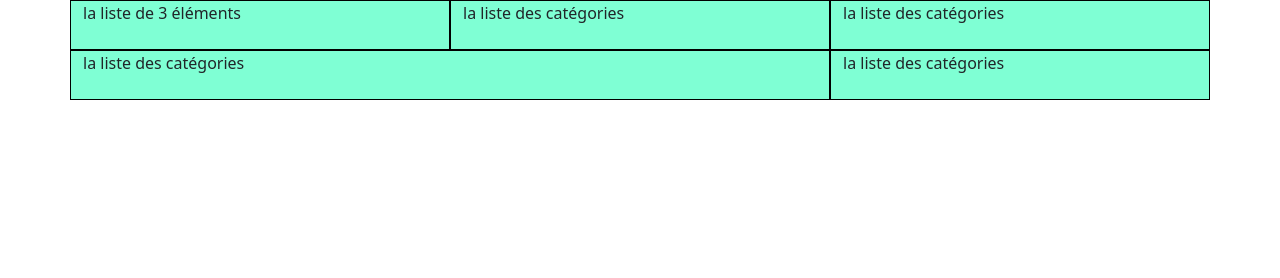
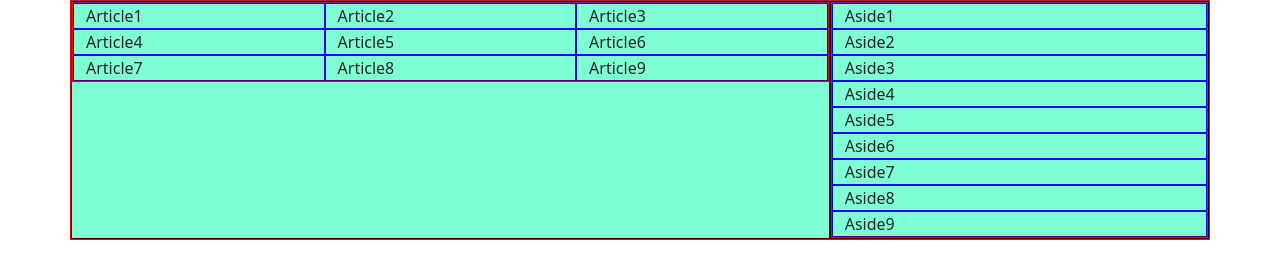
Before and after one commit to Jery2022/studi, a plain HTML site: page index.html in a window 1280 px wide. Drawn offline with nearby package versions, Linux system fonts and the light colour scheme.

Commit message:
Fin du cours du 08-03-2023

```diff
--- a/assets/css/style.css
+++ b/assets/css/style.css
@@ -1,8 +1,14 @@
-*{
-  min-height: 50px;
+main.div,
+section,
+aside {
+  background-color: aquamarine;
+  border: 1px solid black;
+}
+.row {
+  border: 1px solid red;
 }
 
-div.row div {
-  background-color: aquamarine;
-  border: 1px solid black;
-}a
+article,
+div {
+  border: 1px solid blue;
+}
--- a/index.html
+++ b/index.html
@@ -12,15 +12,36 @@
     />
   </head>
   <body>
-    <div class="container bg-dark">
+    <main class="container">
       <div class="row">
-        <div class="col-4">la liste de 3 éléments</div>
-        <div class="col-4">la liste des catégories</div>
-        <div class="col-4">la liste des catégories</div>
-        <div class="col-8">la liste des catégories</div>
-        <div class="col-4">la liste des catégories</div>
+        <section class="col-8">
+          <div class="row row-cols-3">
+            <article class="col">Article1</article>
+            <article class="col">Article2</article>
+            <article class="col">Article3</article>
+            <article class="col">Article4</article>
+            <article class="col">Article5</article>
+            <article class="col">Article6</article>
+            <article class="col">Article7</article>
+            <article class="col">Article8</article>
+            <article class="col">Article9</article>
+          </div>
+        </section>
+        <aside class="col-4">
+          <div class="row row-cols-1">
+            <div class="col">Aside1</div>
+            <div class="col">Aside2</div>
+            <div class="col">Aside3</div>
+            <div class="col">Aside4</div>
+            <div class="col">Aside5</div>
+            <div class="col">Aside6</div>
+            <div class="col">Aside7</div>
+            <div class="col">Aside8</div>
+            <div class="col">Aside9</div>
+          </div>
+        </aside>
       </div>
-    </div>
+    </main>
     <!-- CDN bootstrap -->
     <script src="https://cdn.jsdelivr.net/npm/bootstrap@5.2.3/dist/js/bootstrap.bundle.min.js"></script>
     <!-- CDN Daysjs -->
```
